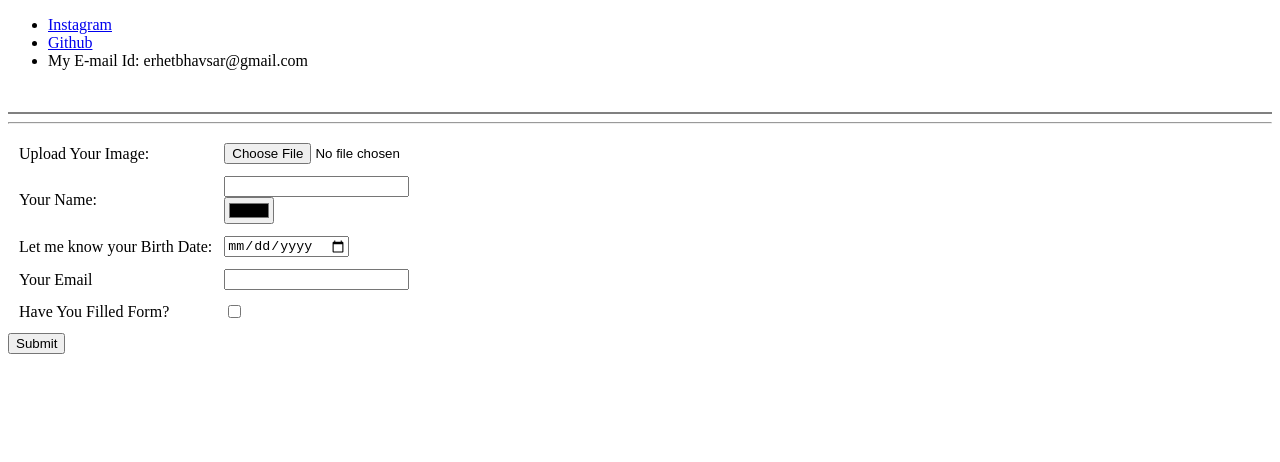
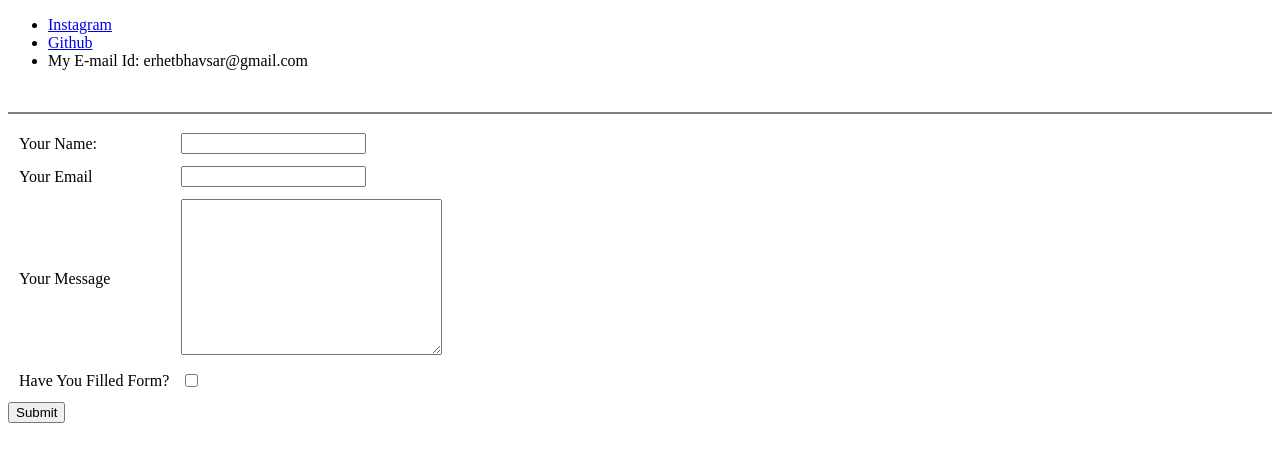
Before and after one commit to Hetbhavsar22/Het-First-Website, a plain HTML site: page Contact Me.html in a window 1280 px wide. Drawn offline with Linux system fonts and the light colour scheme.

Commit message:
Update Contact Me.html

```diff
--- a/Contact Me.html
+++ b/Contact Me.html
@@ -4,6 +4,7 @@
 <head>
   <meta charset="utf-8">
   <title>Contact Me</title>
+<link rel="stylesheet" href="css/styles.css">
 </head>
 
 <body>
@@ -13,26 +14,20 @@
     <li>My E-mail Id: erhetbhavsar@gmail.com</li>
   </ul><br>
   <hr size="2" noshade>
-  <hr>
   <form action="mailto:erhetbhavsar@gmail.com" method="post" enctype="text/plain">
   <table cellspacing="10">
     <tr>
-      <td>  <label> Upload Your Image: </label></td>
-      <td><input type="file" name="Your Image" value=""><br></td>
-    </tr>
-    <tr>
       <td><label> Your Name: </label></td>
       <td><input type="text" name="Your Name" value=""><br>
-          <input type="color" name="" value="">
       </td>
-    </tr>
-    <tr>
-      <td><label> Let me know your Birth Date: </label></td>
-      <td>  <input type="date" name="Your Birth Date" value=""></td>
     </tr>
     <tr>
       <td><label>Your Email</label></td>
       <td><input type="email" name="Your Email" value=""><br /></td>
+    </tr>
+    <tr>
+      <td><label> Your Message </lable></td>
+      <td><textarea name="Your Message for me" rows="10" cols="30"></textarea><br /></td>
     </tr>
     <tr>
       <td><label>Have You Filled Form?</label></td>
```
